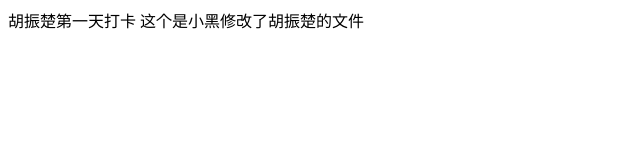
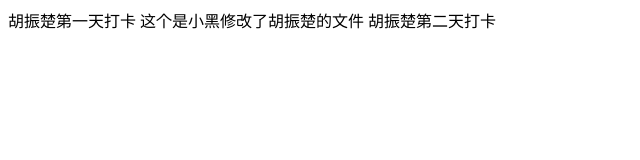
Before and after one commit to huzhenchu/demo1, a plain HTML site: page index.html in a window 1280 px wide. Shown: the whole page, without its empty margins (0-640 px from the left). Drawn offline with Linux system fonts and the light colour scheme.

Commit message:
这个是胡振楚第二次修改

```diff
--- a/index.html
+++ b/index.html
@@ -9,5 +9,6 @@
 <body>
     胡振楚第一天打卡
     这个是小黑修改了胡振楚的文件
+    胡振楚第二天打卡
 </body>
 </html>
```
